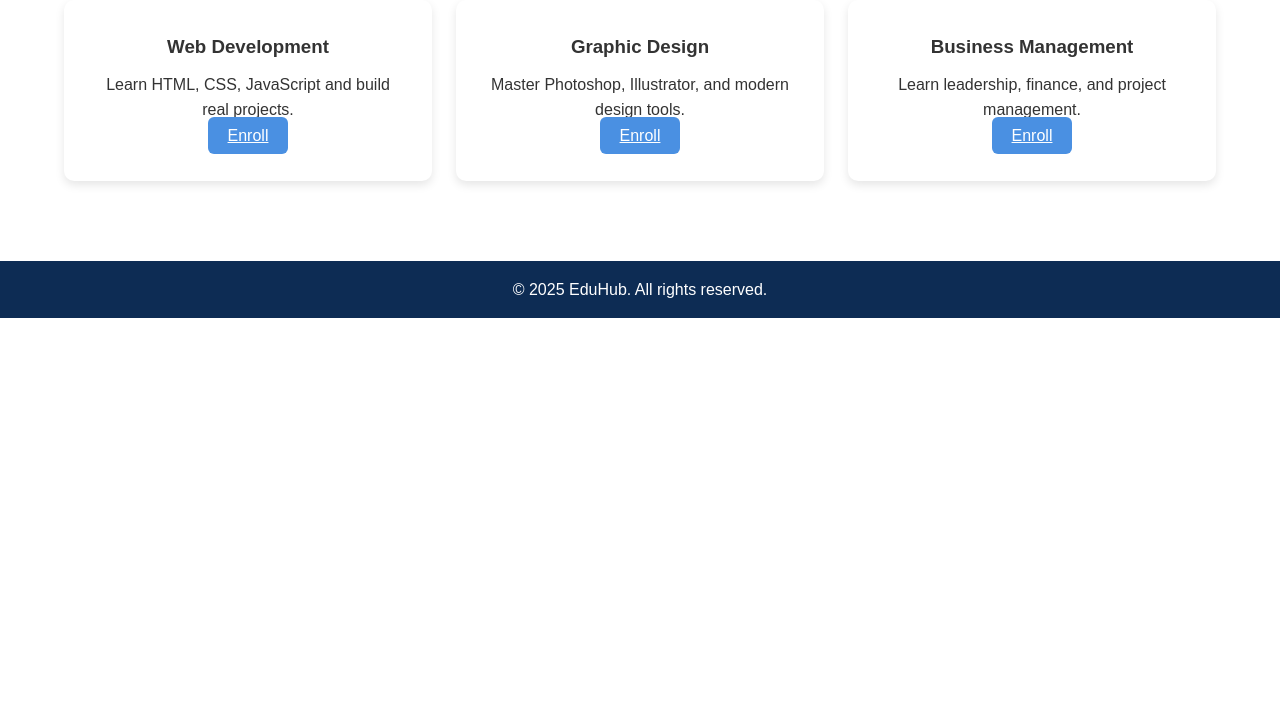
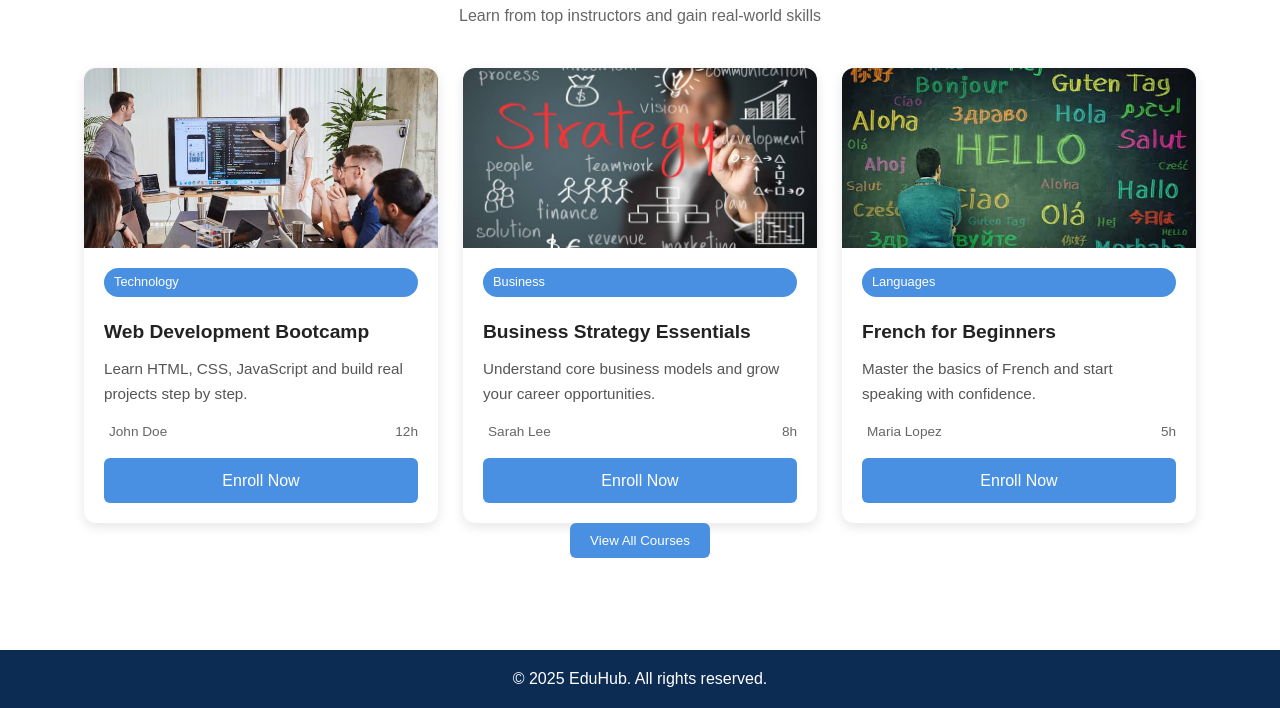
Before and after one commit to raufrasheed37-ctrl/Education, a plain HTML site: page courses.html in a window 1280 px wide. Shown: the part 189-897 px from the top of the page. Before the commit the page ends 800 px from the top, so only its background shows below. Drawn offline with Linux system fonts and the light colour scheme.

Commit message:
Updating the course.html and other files

```diff
--- a/assets/css/style.css
+++ b/assets/css/style.css
@@ -253,66 +253,103 @@ nav a.active, nav a:hover {
 
 
 /* Courses */
-.courses {
-  padding: 3rem 0;
+ .courses {
+  padding: 60px 20px;
   text-align: center;
 }
 
 .course-grid {
   display: grid;
-  grid-template-columns: repeat(auto-fit, minmax(250px, 1fr));
-  gap: 1.5rem;
-  margin-top: 2rem;
+  grid-template-columns: repeat(auto-fit, minmax(280px, 1fr));
+  gap: 25px;
+  margin-top: 30px;
 }
 
 .course-card {
   background: #fff;
-  padding: 2rem;
-  border-radius: 10px;
-  box-shadow: 0 4px 10px rgba(0,0,0,0.1);
-  text-align: center;
+  border-radius: 12px;
+  overflow: hidden;
+  box-shadow: 0 4px 12px rgba(0,0,0,0.1);
+  transition: transform 0.3s ease, box-shadow 0.3s ease;
+  display: flex;
+  flex-direction: column;
 }
 
-.course-card h3 {
+.course-card img {
+  width: 100%;
+  height: 180px;
+  object-fit: cover;
+}
+
+.course-content {
+  padding: 20px;
+  text-align: left;
+  flex: 1;
+  display: flex;
+  flex-direction: column;
+  justify-content: space-between;
+}
+
+.course-tag {
+  display: inline-block;
+  padding: 4px 10px;
+  font-size: 0.8rem;
+  color: #fff;
+  background: #4a90e2;
+  border-radius: 20px;
   margin-bottom: 10px;
 }
 
-/* About */
-.about {
-  padding: 3rem 0;
-  line-height: 1.8;
+.course-content h3 {
+  font-size: 1.2rem;
+  margin: 10px 0;
+  color: #222;
 }
 
-/* Contact */
-.contact {
-  padding: 3rem 0;
-  text-align: center;
+.course-content p {
+  font-size: 0.95rem;
+  color: #555;
+  margin-bottom: 15px;
 }
 
-.contact form {
+.course-meta {
   display: flex;
-  flex-direction: column;
-  gap: 1rem;
-  max-width: 500px;
-  margin: auto;
+  justify-content: space-between;
+  font-size: 0.85rem;
+  color: #666;
+  margin-bottom: 15px;
 }
 
-.contact input, .contact textarea {
-  padding: 12px;
-  border: 1px solid #ccc;
-  border-radius: 6px;
-  width: 100%;
+.course-meta i {
+  margin-right: 5px;
+  color: #4a90e2;
 }
 
-.contact button {
-  padding: 12px;
-  border: none;
+.course-card .btn {
+  display: inline-block;
+  padding: 10px 18px;
+  background: #4a90e2;
+  color: #fff;
   border-radius: 6px;
-  background: #0d6efd;
-  color: white;
-  font-size: 16px;
-  cursor: pointer;
+  text-decoration: none;
+  text-align: center;
+  transition: background 0.3s ease;
 }
+
+.course-card .btn:hover {
+  background: #357ab8;
+}
+
+.course-card:hover {
+  transform: translateY(-6px);
+  box-shadow: 0 8px 18px rgba(0,0,0,0.15);
+}
+
+.hidden {
+  display: none;
+}
+
+
 
 /* Dashboard */
 .dashboard {
--- a/assets/js/main.js
+++ b/assets/js/main.js
@@ -1,9 +1,30 @@
 
 
 
+document.addEventListener("DOMContentLoaded", () => {
+  const viewAllBtn = document.getElementById("viewAllBtn");
+  const hiddenCourses = document.querySelectorAll(".course-card.hidden");
 
+  let expanded = false;
 
-
+  viewAllBtn.addEventListener("click", () => {
+    if (!expanded) {
+      // Show hidden courses
+      hiddenCourses.forEach(course => {
+        course.classList.remove("hidden");
+      });
+      viewAllBtn.textContent = "Show Less";
+      expanded = true;
+    } else {
+      // Hide again
+      hiddenCourses.forEach(course => {
+        course.classList.add("hidden");
+      });
+      viewAllBtn.textContent = "View All Courses";
+      expanded = false;
+    }
+  });
+});
 
 
 
--- a/courses.html
+++ b/courses.html
@@ -4,6 +4,7 @@
   <meta charset="UTF-8">
   <meta name="viewport" content="width=device-width, initial-scale=1.0">
   <title>EduHub - Courses</title>
+  <link rel="icon" href="4366867.png">
   <link rel="stylesheet" href="assets/css/style.css">
 </head>
 <body>
@@ -23,31 +24,107 @@
   </header>
 
   <!-- Courses Section -->
-  <section class="container courses">
-    <h2>Our Popular Courses</h2>
-    <div class="course-grid">
-      <div class="course-card">
-        <h3>Web Development</h3>
-        <p>Learn HTML, CSS, JavaScript and build real projects.</p>
-        <a href="#" class="btn">Enroll</a>
-      </div>
-      <div class="course-card">
-        <h3>Graphic Design</h3>
-        <p>Master Photoshop, Illustrator, and modern design tools.</p>
-        <a href="#" class="btn">Enroll</a>
-      </div>
-      <div class="course-card">
-        <h3>Business Management</h3>
-        <p>Learn leadership, finance, and project management.</p>
-        <a href="#" class="btn">Enroll</a>
+   <section class="courses container">
+  <h2 class="section-title">Popular Courses</h2>
+  <p class="section-subtitle">Learn from top instructors and gain real-world skills</p>
+
+  <!-- Put ALL cards inside one .course-grid -->
+  <div class="course-grid">
+    <!-- First three course (always visible) -->
+    <div class="course-card" data-category="Technology">
+      <img src="assets/images/images (15).jpeg" alt="Web Development">
+      <div class="course-content">
+        <span class="course-tag technology">Technology</span>
+        <h3>Web Development Bootcamp</h3>
+        <p>Learn HTML, CSS, JavaScript and build real projects step by step.</p>
+        <div class="course-meta">
+          <span><i class="fas fa-user"></i> John Doe</span>
+          <span><i class="fas fa-clock"></i> 12h</span>
+        </div>
+        <a href="#" class="btn">Enroll Now</a>
       </div>
     </div>
-  </section>
+
+    <div class="course-card" data-category="Business">
+      <img src="assets/images/images (16).jpeg" alt="Business">
+      <div class="course-content">
+        <span class="course-tag business">Business</span>
+        <h3>Business Strategy Essentials</h3>
+        <p>Understand core business models and grow your career opportunities.</p>
+        <div class="course-meta">
+          <span><i class="fas fa-user"></i> Sarah Lee</span>
+          <span><i class="fas fa-clock"></i> 8h</span>
+        </div>
+        <a href="#" class="btn">Enroll Now</a>
+      </div>
+    </div>
+
+    <div class="course-card" data-category="Languages">
+      <img src="assets/images/images (17).jpeg" alt="Languages">
+      <div class="course-content">
+        <span class="course-tag language">Languages</span>
+        <h3>French for Beginners</h3>
+        <p>Master the basics of French and start speaking with confidence.</p>
+        <div class="course-meta">
+          <span><i class="fas fa-user"></i> Maria Lopez</span>
+          <span><i class="fas fa-clock"></i> 5h</span>
+        </div>
+        <a href="#" class="btn">Enroll Now</a>
+      </div>
+    </div>
+
+    <!-- Hidden initially -->
+    <div class="course-card hidden" data-category="Arts">
+      <img src="assets/images/images (20).jpeg" alt="Graphic Design">
+      <div class="course-content">
+        <span class="course-tag arts">Arts</span>
+        <h3>Graphic Design Masterclass</h3>
+        <p>Learn Photoshop, Illustrator, and create stunning visuals for brands.</p>
+        <div class="course-meta">
+          <span><i class="fas fa-user"></i> Alex Kim</span>
+          <span><i class="fas fa-clock"></i> 15h</span>
+        </div>
+      </div>
+    </div>
+
+    <div class="course-card hidden" data-category="Health">
+      <img src="assets/images/images (19).jpeg" alt="Fitness">
+      <div class="course-content">
+        <span class="course-tag health">Health</span>
+        <h3>Fitness & Nutrition Basics</h3>
+        <p>Discover how to stay fit, eat healthy, and maintain a strong lifestyle.</p>
+        <div class="course-meta">
+          <span><i class="fas fa-user"></i> Emily Clark</span>
+          <span><i class="fas fa-clock"></i> 6h</span>
+        </div>
+      </div>
+    </div>
+
+    <div class="course-card hidden" data-category="Science">
+      <img src="assets/images/images(18).jpeg" alt="Science">
+      <div class="course-content">
+        <span class="course-tag science">Science</span>
+        <h3>Introduction to Data Science</h3>
+        <p>Learn Python, statistics, and machine learning for real-world projects.</p>
+        <div class="course-meta">
+          <span><i class="fas fa-user"></i> Dr. Andrew Smith</span>
+          <span><i class="fas fa-clock"></i> 10h</span>
+        </div>
+      </div>
+    </div>
+  </div>
+
+  <!-- Toggle button -->
+  <div class="view-all">
+    <button id="viewAllBtn" class="btn view-btn">View All Courses</button>
+  </div>
+</section>
 
   <!-- Footer -->
   <footer>
     <p>&copy; 2025 EduHub. All rights reserved.</p>
   </footer>
 
+  <script src="assets/js/main.js"></script>
 </body>
 </html>
```
Also changed, not shown: about.html (+1 -0 lines), contact.html (+1 -0 lines), dashboard.html (+1 -0 lines), index.html (+1 -1 lines), assets/images/images (15).jpeg (added), assets/images/images (16).jpeg (added), assets/images/images (17).jpeg (added), assets/images/images (19).jpeg (added), assets/images/images (20).jpeg (added), assets/images/images(18).jpeg (added).
